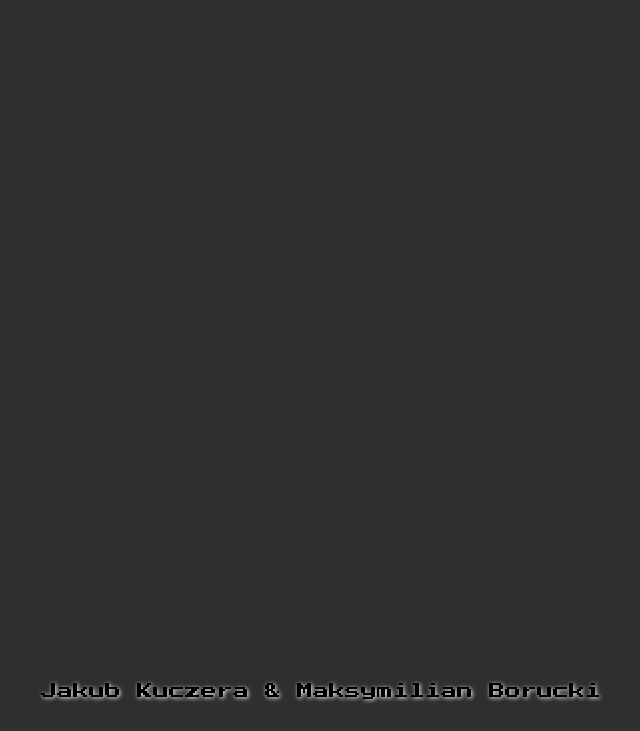
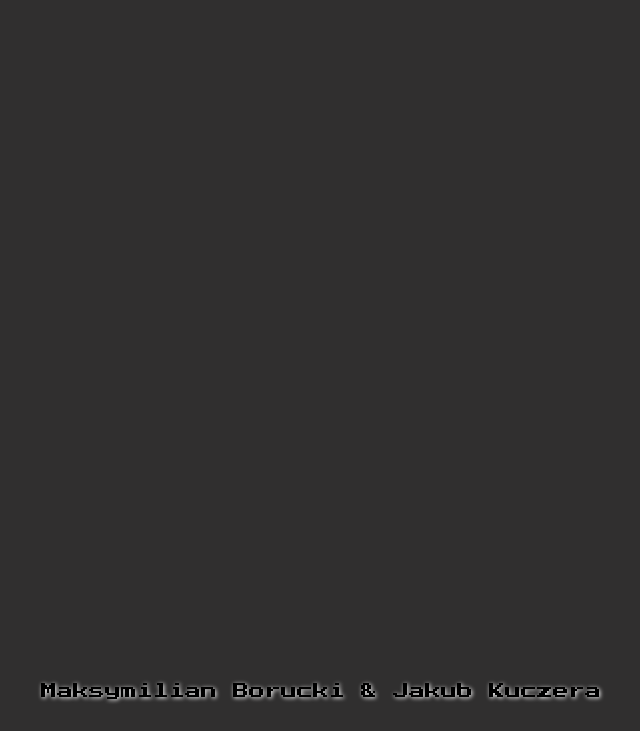
Before and after one commit to majorek31/money-catch, a website: page public/scoreboard.html in a window 1280 px wide. Shown: the part 69-800 px from the top of the page, without its empty margins (319-959 px from the left). Drawn offline with Linux system fonts and the light colour scheme; no server answers.

```diff
--- a/public/scoreboard.html
+++ b/public/scoreboard.html
@@ -52,7 +52,7 @@
             <div id="scoreboard"></div>
         </main>
         <footer>
-            <p>Jakub Kuczera & Maksymilian Borucki</p>
+            <p>Maksymilian Borucki & Jakub Kuczera</p>
         </footer>
     </div>
 
```
Also changed, not shown: public/game.html (+1 -1 lines), public/index.html (+1 -1 lines).
